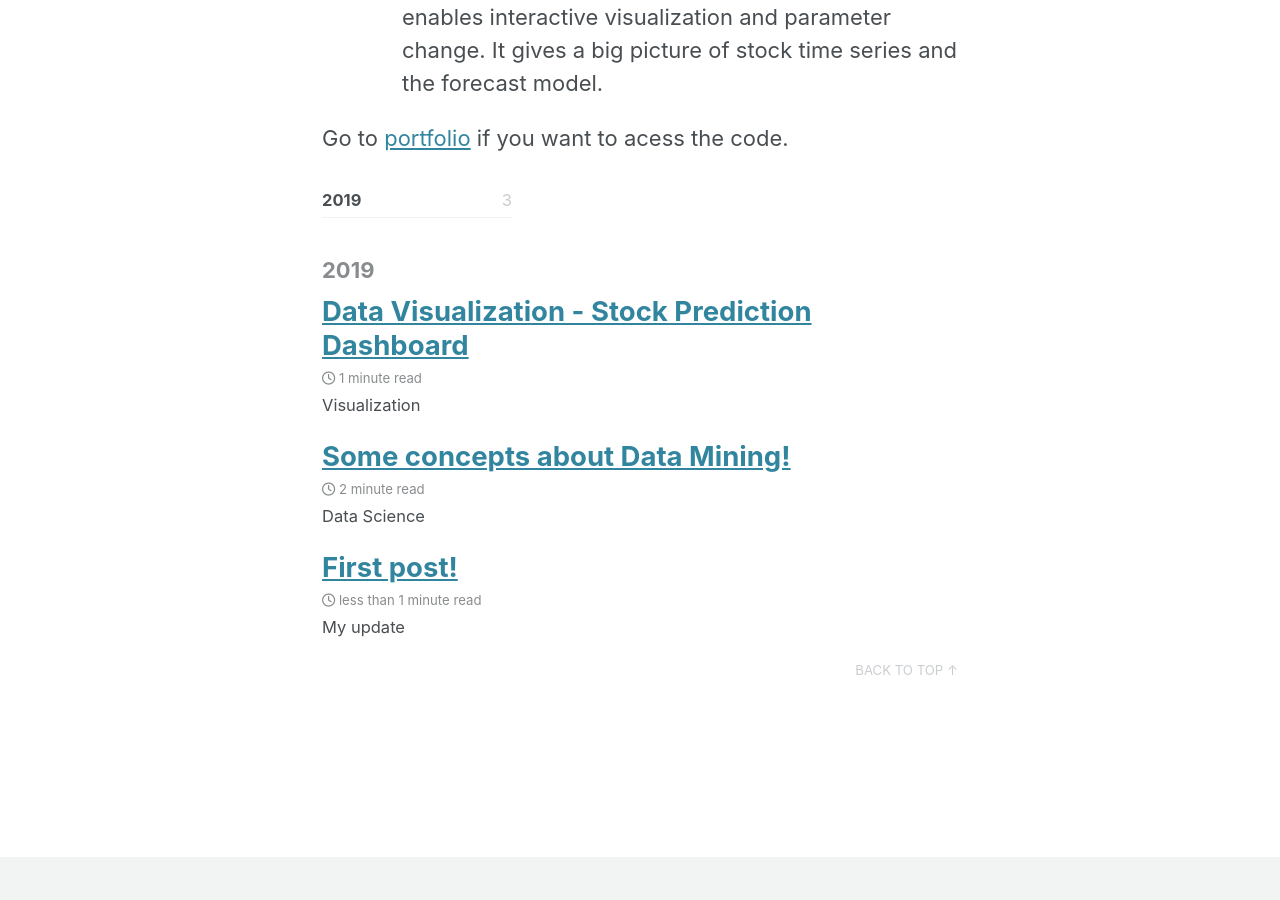
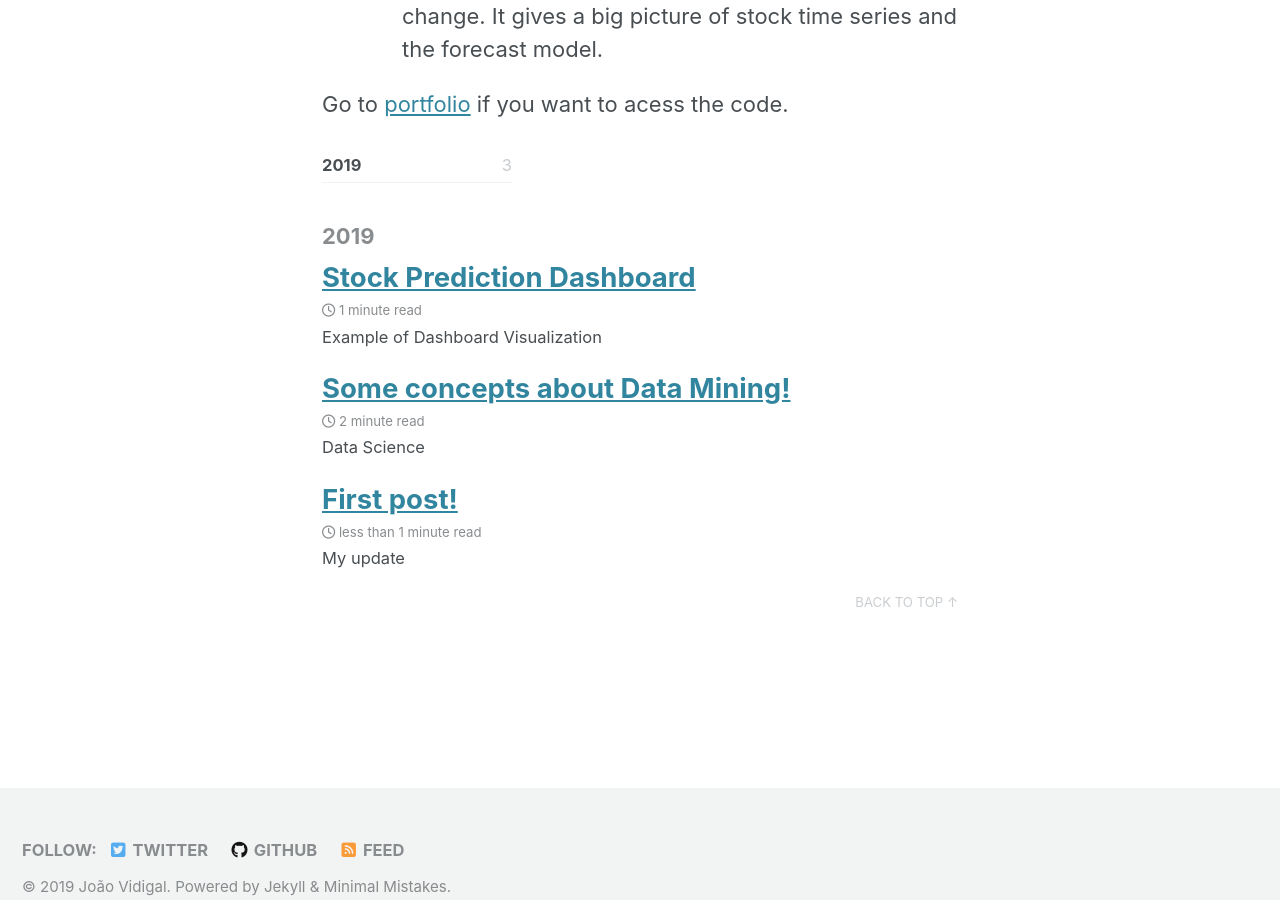
Before and after one commit to vidigaljoao/vidigaljoao.github.io, a Jekyll site: the page built from _posts/2019-08-25-stock-visualization.md, in a window 1280 px wide and 900 px high, scrolled down 2442 px. Built offline with Jekyll 4.4.1, drawn with Linux system fonts in a browser that asks for light colours; cached includes are drawn as plain includes; nearby versions of some CDN libraries; some of the changed text lies outside the part shown.

Commit message:
change layout

```diff
--- a/_posts/2019-08-25-stock-visualization.md
+++ b/_posts/2019-08-25-stock-visualization.md
@@ -1,10 +1,10 @@
 ---
 layout: posts
-title:  "Data Visualization - Stock Prediction Dashboard"
+title:  "Stock Prediction Dashboard"
 date:   2019-08-25 08:33:25 +0200
 author: "João Vidigal"
 tags: [Data science, Visualization, Forecast]
-excerpt: "Visualization"
+excerpt: "Example of Dashboard Visualization"
 ---
 
 "A picture is worth a thousand words"
```
